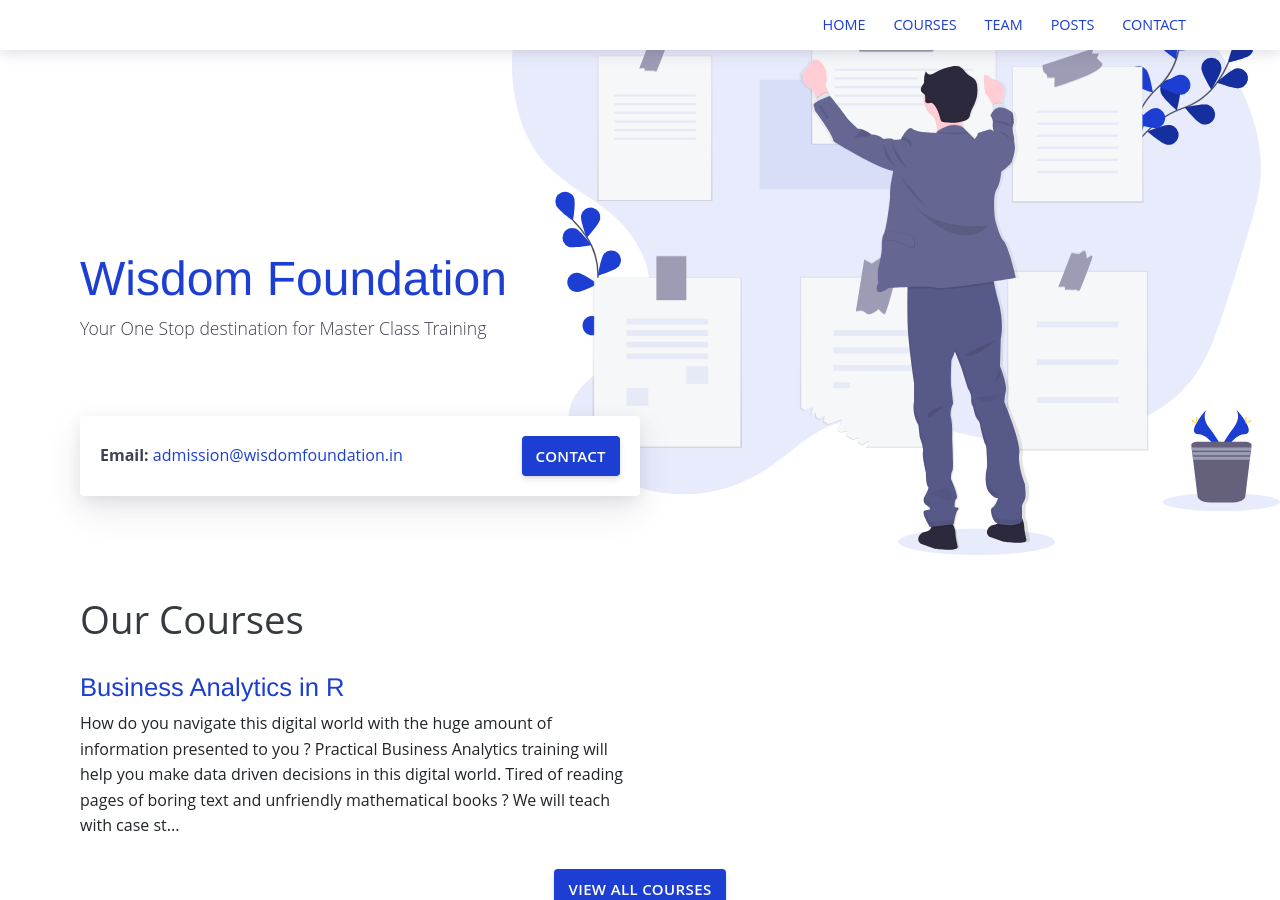
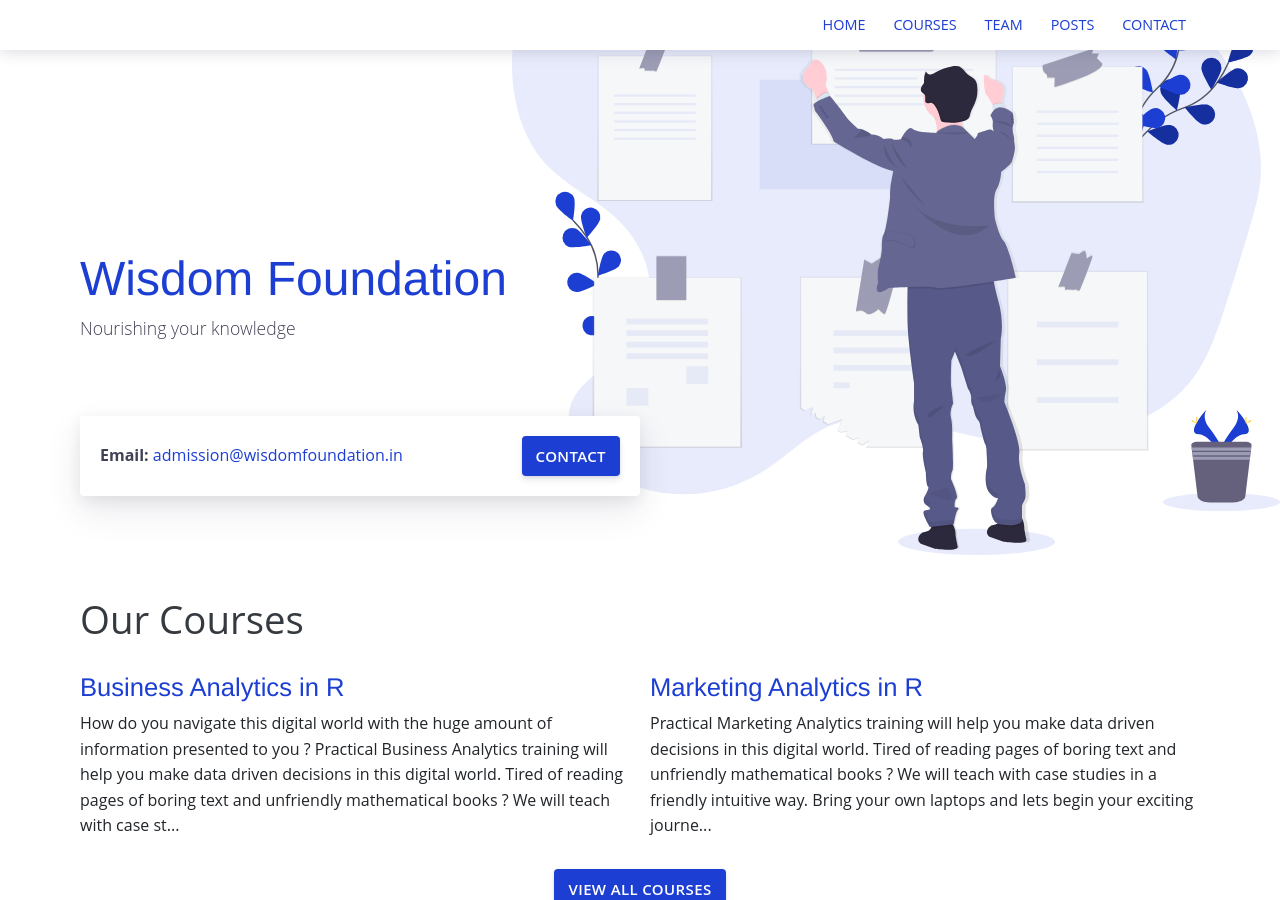
Before and after one commit to knowledgefoundation/knowledgefoundation.github.io, a Jekyll site: the page built from index.html, in a window 1280 px wide and 900 px high. Built offline with Jekyll 4.4.1, drawn with Linux system fonts in a browser that asks for light colours.

Commit message:
Adding new Course

```diff
--- /dev/null
+++ b/_courses/marketing-analytics.md
@@ -0,0 +1,42 @@
+---
+title: 'Marketing Analytics in R'
+image: '/services/noun_591323.png'
+---
+
+Practical **Marketing Analytics** training will help you make data driven decisions in this digital world.
+
+Tired of reading pages of boring text and unfriendly mathematical books ? We will teach with case studies in a friendly intuitive way. Bring your own laptops and lets begin your exciting journey in Marketing Analytics.
+
+For more **Details**   <a href="{{site.baseurl}}/contact" class="button">Contact</a>
+
+
+## Day 1
+1. Introduction to Data Science
+2. R Basics
+3. Data Manipulation with `tidyverse`
+
+## Day 2
+1. Data Visualization and Exploratory Data Analysis with `ggplot2`
+2. Case Study 1 on Exploratory Data Analysis
+
+##  Day 3
+1. Statistical Segmentation
+2. Recency Frequency Monetary value
+3. R demonstration
+
+## Day 4
+1. Managerial Segmentation
+2. R demonstration
+
+## Day 5
+1. Predictive Analytics
+2. Statistical Models
+3. R demonstration
+
+## Day 6
+1. Customer Lifetime Value
+2. Transition Matrix
+3. R demonstration
+
+
+**Have Fun doing Marketing Analytics!**
--- a/index.html
+++ b/index.html
@@ -6,8 +6,8 @@ bodyClass: page-home
 <div class="intro pb-4">
   <div class="container">
     <h1>Wisdom Foundation</h1>
-    <p>Your One Stop destination for Master Class Training</p>
-  </div>
+    <p>Nourishing your knowledge</p>
+   </div>
 </div>
 
 <div class="container pt-2">
@@ -24,6 +24,8 @@ bodyClass: page-home
     </div>
   </div>
 </div>
+
+
 
 <div class="container pt-8 pt-md-10">
   <div class="row justify-content-start">
--- a/team.html
+++ b/team.html
@@ -9,7 +9,7 @@ bodyClass: page-team-list
     <div class="row">
       <div class="col-12">
         <h1>Meet The Team</h1>
-        <p>
+         <p>
           Our Team is made up of Hands on Consultants with more than 4 decades of
           Industry experience. The team had won many Data Science competitions  such as
           <b>Kaggle</b> competitions.
```
